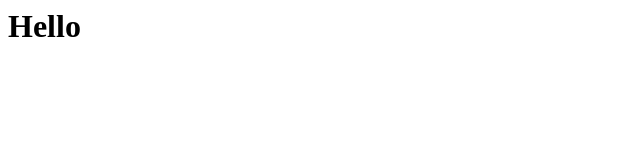
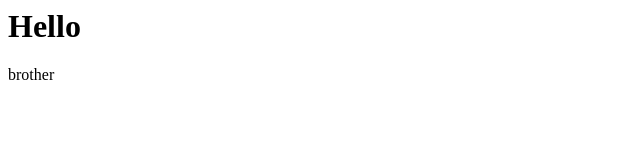
Before and after one commit to qud1tew/TaskList, a plain HTML site: page index.html in a window 1280 px wide. Shown: the full height of the page, 0-640 px from the left. Drawn offline with Linux system fonts and the light colour scheme.

Commit message:
Third try

```diff
--- a/index.html
+++ b/index.html
@@ -1 +1 @@
-<h1>Hello</h1>
+<h1>Hello</h1> <p>brother</p>
```
